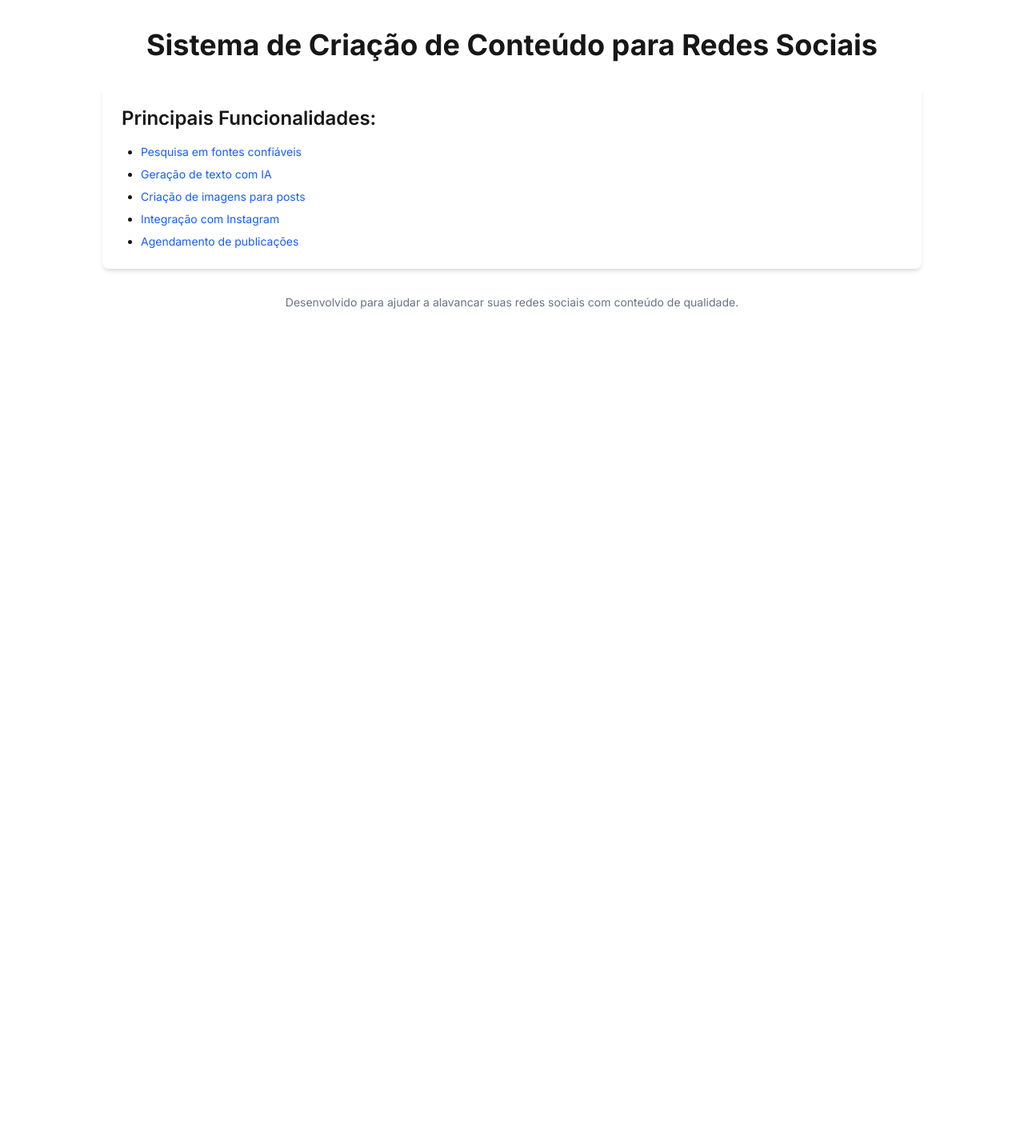
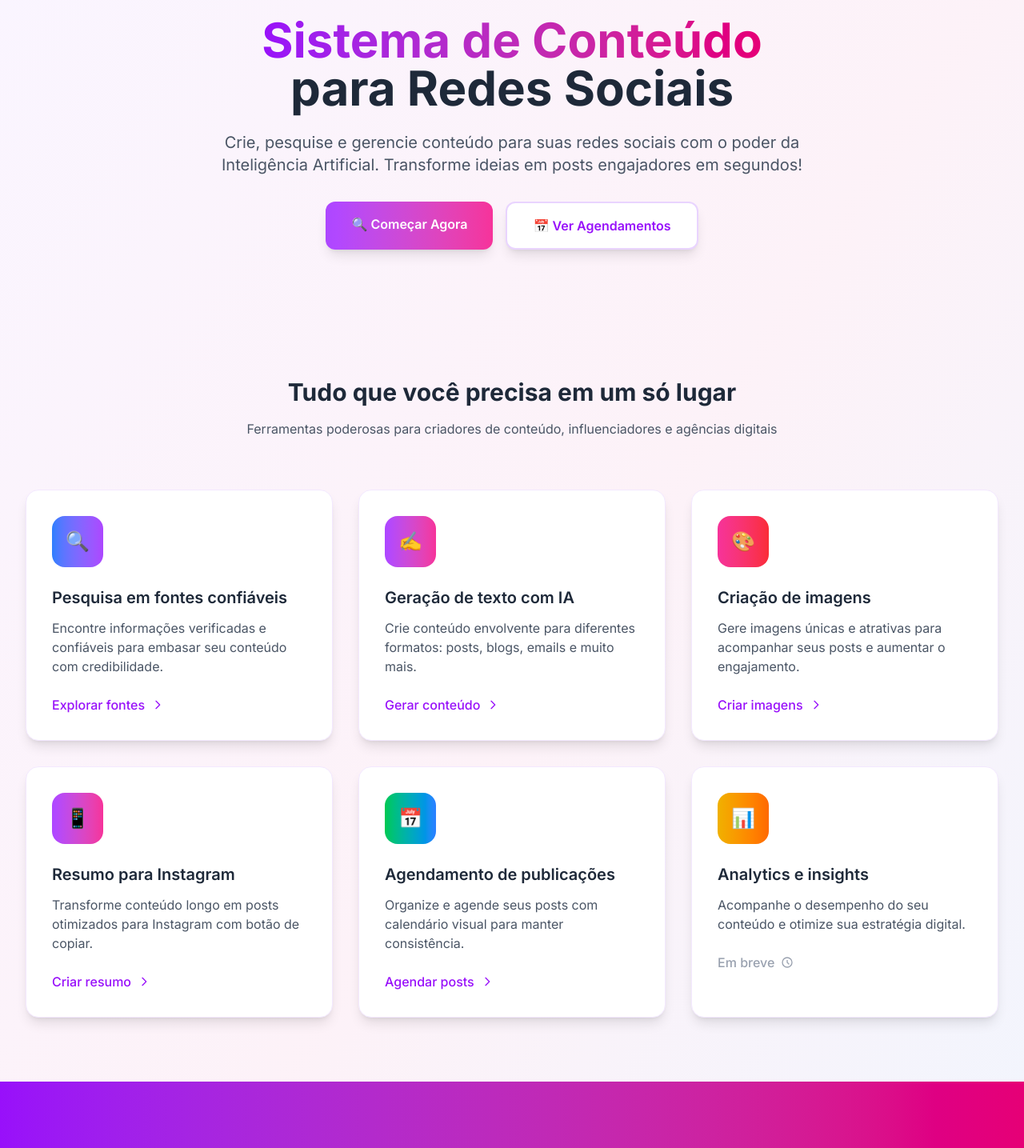
Before and after one commit to philipecristiano/sistema-conteudo-redes-ssociais, a Next.js app: page / in a window 1280 px wide. Shown: the part 60-1495 px from the top of the page at 80% size. Before the commit the page ends 800 px from the top, so only its background shows below. Built offline with nearby package versions, Linux system fonts and the light colour scheme.

Commit message:
Update page.tsx
v2

```diff
--- a/app/page.tsx
+++ b/app/page.tsx
@@ -1,48 +1,206 @@
-export default function Home() {
+export default function HomePage() {
   return (
-    <main className="flex min-h-screen flex-col items-center justify-between p-24">
-      <div className="z-10 max-w-5xl w-full items-center justify-between font-mono text-sm">
-        <h1 className="text-4xl font-bold text-center mb-8">
-          Sistema de Criação de Conteúdo para Redes Sociais
-        </h1>
+    <main className="min-h-screen bg-gradient-to-br from-purple-50 via-pink-50 to-blue-50">
+      {/* Hero Section */}
+      <div className="relative overflow-hidden">
+        <div className="max-w-7xl mx-auto px-4 sm:px-6 lg:px-8 py-20">
+          <div className="text-center">
+            <h1 className="text-5xl md:text-6xl font-bold mb-6">
+              <span className="bg-gradient-to-r from-purple-600 to-pink-600 bg-clip-text text-transparent">
+                Sistema de Conteúdo
+              </span>
+              <br />
+              <span className="text-gray-800">para Redes Sociais</span>
+            </h1>
+            <p className="text-xl text-gray-600 mb-8 max-w-3xl mx-auto">
+              Crie, pesquise e gerencie conteúdo para suas redes sociais com o poder da Inteligência Artificial.
+              Transforme ideias em posts engajadores em segundos!
+            </p>
+            <div className="flex flex-col sm:flex-row gap-4 justify-center">
+              <a
+                href="/pesquisa-fontes"
+                className="bg-gradient-to-r from-purple-500 to-pink-500 text-white px-8 py-4 rounded-xl font-semibold hover:from-purple-600 hover:to-pink-600 transition-all duration-200 transform hover:scale-105 shadow-lg"
+              >
+                🔍 Começar Agora
+              </a>
+              <a
+                href="/agendamento"
+                className="bg-white text-purple-600 px-8 py-4 rounded-xl font-semibold border-2 border-purple-200 hover:border-purple-400 transition-all duration-200 transform hover:scale-105 shadow-lg"
+              >
+                📅 Ver Agendamentos
+              </a>
+            </div>
+          </div>
+        </div>
+      </div>
 
-        <div className="bg-white p-6 rounded-lg shadow-md mb-6">
-          <h2 className="text-2xl font-semibold mb-4">Principais Funcionalidades:</h2>
-          <ul className="list-disc pl-6 space-y-2">
-            <li>
-              <a href="/pesquisa" className="text-blue-600 hover:underline">
-                Pesquisa em fontes confiáveis
-              </a>
-            </li>
-            <li>
-              <a href="/geracao-texto" className="text-blue-600 hover:underline">
-                Geração de texto com IA
-              </a>
-            </li>
-            <li>
-              <a href="/criacao-imagens" className="text-blue-600 hover:underline">
-                Criação de imagens para posts
-              </a>
-            </li>
-            <li>
-              <a href="/instagram" className="text-blue-600 hover:underline">
-                Integração com Instagram
-              </a>
-            </li>
-            <li>
-              <a href="/agendamento" className="text-blue-600 hover:underline">
-                Agendamento de publicações
-              </a>
-            </li>
-          </ul>
+      {/* Features Grid */}
+      <div className="max-w-7xl mx-auto px-4 sm:px-6 lg:px-8 py-20">
+        <div className="text-center mb-16">
+          <h2 className="text-3xl font-bold text-gray-800 mb-4">
+            Tudo que você precisa em um só lugar
+          </h2>
+          <p className="text-gray-600 max-w-2xl mx-auto">
+            Ferramentas poderosas para criadores de conteúdo, influenciadores e agências digitais
+          </p>
         </div>
 
-        <div className="text-center mt-8">
-          <p className="text-gray-500">
-            Desenvolvido para ajudar a alavancar suas redes sociais com conteúdo de qualidade.
-          </p>
+        <div className="grid md:grid-cols-2 lg:grid-cols-3 gap-8">
+          {/* Pesquisa de Fontes */}
+          <div className="bg-white rounded-2xl p-8 shadow-lg border border-purple-100 hover:shadow-xl transition-all duration-300 transform hover:-translate-y-2">
+            <div className="w-16 h-16 bg-gradient-to-r from-blue-500 to-purple-500 rounded-2xl flex items-center justify-center mb-6">
+              <span className="text-2xl">🔍</span>
+            </div>
+            <h3 className="text-xl font-semibold text-gray-800 mb-3">Pesquisa em fontes confiáveis</h3>
+            <p className="text-gray-600 mb-6">
+              Encontre informações verificadas e confiáveis para embasar seu conteúdo com credibilidade.
+            </p>
+            <a
+              href="/pesquisa-fontes"
+              className="inline-flex items-center text-purple-600 font-medium hover:text-purple-700 transition-colors"
+            >
+              Explorar fontes
+              <svg className="w-4 h-4 ml-2" fill="none" stroke="currentColor" viewBox="0 0 24 24">
+                <path strokeLinecap="round" strokeLinejoin="round" strokeWidth="2" d="M9 5l7 7-7 7"></path>
+              </svg>
+            </a>
+          </div>
+
+          {/* Geração de Texto */}
+          <div className="bg-white rounded-2xl p-8 shadow-lg border border-purple-100 hover:shadow-xl transition-all duration-300 transform hover:-translate-y-2">
+            <div className="w-16 h-16 bg-gradient-to-r from-purple-500 to-pink-500 rounded-2xl flex items-center justify-center mb-6">
+              <span className="text-2xl">✍️</span>
+            </div>
+            <h3 className="text-xl font-semibold text-gray-800 mb-3">Geração de texto com IA</h3>
+            <p className="text-gray-600 mb-6">
+              Crie conteúdo envolvente para diferentes formatos: posts, blogs, emails e muito mais.
+            </p>
+            <a
+              href="/geracao-texto"
+              className="inline-flex items-center text-purple-600 font-medium hover:text-purple-700 transition-colors"
+            >
+              Gerar conteúdo
+              <svg className="w-4 h-4 ml-2" fill="none" stroke="currentColor" viewBox="0 0 24 24">
+                <path strokeLinecap="round" strokeLinejoin="round" strokeWidth="2" d="M9 5l7 7-7 7"></path>
+              </svg>
+            </a>
+          </div>
+
+          {/* Criação de Imagens */}
+          <div className="bg-white rounded-2xl p-8 shadow-lg border border-purple-100 hover:shadow-xl transition-all duration-300 transform hover:-translate-y-2">
+            <div className="w-16 h-16 bg-gradient-to-r from-pink-500 to-red-500 rounded-2xl flex items-center justify-center mb-6">
+              <span className="text-2xl">🎨</span>
+            </div>
+            <h3 className="text-xl font-semibold text-gray-800 mb-3">Criação de imagens</h3>
+            <p className="text-gray-600 mb-6">
+              Gere imagens únicas e atrativas para acompanhar seus posts e aumentar o engajamento.
+            </p>
+            <a
+              href="/criacao-imagens"
+              className="inline-flex items-center text-purple-600 font-medium hover:text-purple-700 transition-colors"
+            >
+              Criar imagens
+              <svg className="w-4 h-4 ml-2" fill="none" stroke="currentColor" viewBox="0 0 24 24">
+                <path strokeLinecap="round" strokeLinejoin="round" strokeWidth="2" d="M9 5l7 7-7 7"></path>
+              </svg>
+            </a>
+          </div>
+
+          {/* Resumo Instagram */}
+          <div className="bg-white rounded-2xl p-8 shadow-lg border border-purple-100 hover:shadow-xl transition-all duration-300 transform hover:-translate-y-2">
+            <div className="w-16 h-16 bg-gradient-to-r from-purple-500 to-pink-500 rounded-2xl flex items-center justify-center mb-6">
+              <span className="text-2xl">📱</span>
+            </div>
+            <h3 className="text-xl font-semibold text-gray-800 mb-3">Resumo para Instagram</h3>
+            <p className="text-gray-600 mb-6">
+              Transforme conteúdo longo em posts otimizados para Instagram com botão de copiar.
+            </p>
+            <a
+              href="/instagram"
+              className="inline-flex items-center text-purple-600 font-medium hover:text-purple-700 transition-colors"
+            >
+              Criar resumo
+              <svg className="w-4 h-4 ml-2" fill="none" stroke="currentColor" viewBox="0 0 24 24">
+                <path strokeLinecap="round" strokeLinejoin="round" strokeWidth="2" d="M9 5l7 7-7 7"></path>
+              </svg>
+            </a>
+          </div>
+
+          {/* Agendamento */}
+          <div className="bg-white rounded-2xl p-8 shadow-lg border border-purple-100 hover:shadow-xl transition-all duration-300 transform hover:-translate-y-2">
+            <div className="w-16 h-16 bg-gradient-to-r from-green-500 to-blue-500 rounded-2xl flex items-center justify-center mb-6">
+              <span className="text-2xl">📅</span>
+            </div>
+            <h3 className="text-xl font-semibold text-gray-800 mb-3">Agendamento de publicações</h3>
+            <p className="text-gray-600 mb-6">
+              Organize e agende seus posts com calendário visual para manter consistência.
+            </p>
+            <a
+              href="/agendamento"
+              className="inline-flex items-center text-purple-600 font-medium hover:text-purple-700 transition-colors"
+            >
+              Agendar posts
+              <svg className="w-4 h-4 ml-2" fill="none" stroke="currentColor" viewBox="0 0 24 24">
+                <path strokeLinecap="round" strokeLinejoin="round" strokeWidth="2" d="M9 5l7 7-7 7"></path>
+              </svg>
+            </a>
+          </div>
+
+          {/* Analytics */}
+          <div className="bg-white rounded-2xl p-8 shadow-lg border border-purple-100 hover:shadow-xl transition-all duration-300 transform hover:-translate-y-2">
+            <div className="w-16 h-16 bg-gradient-to-r from-yellow-500 to-orange-500 rounded-2xl flex items-center justify-center mb-6">
+              <span className="text-2xl">📊</span>
+            </div>
+            <h3 className="text-xl font-semibold text-gray-800 mb-3">Analytics e insights</h3>
+            <p className="text-gray-600 mb-6">
+              Acompanhe o desempenho do seu conteúdo e otimize sua estratégia digital.
+            </p>
+            <span className="inline-flex items-center text-gray-400 font-medium">
+              Em breve
+              <svg className="w-4 h-4 ml-2" fill="none" stroke="currentColor" viewBox="0 0 24 24">
+                <path strokeLinecap="round" strokeLinejoin="round" strokeWidth="2" d="M12 8v4l3 3m6-3a9 9 0 11-18 0 9 9 0 0118 0z"></path>
+              </svg>
+            </span>
+          </div>
         </div>
       </div>
+
+      {/* CTA Section */}
+      <div className="bg-gradient-to-r from-purple-600 to-pink-600 py-20">
+        <div className="max-w-4xl mx-auto text-center px-4 sm:px-6 lg:px-8">
+          <h2 className="text-3xl md:text-4xl font-bold text-white mb-6">
+            Pronto para revolucionar seu conteúdo?
+          </h2>
+          <p className="text-xl text-purple-100 mb-8">
+            Junte-se a milhares de criadores que já transformaram sua presença digital
+          </p>
+          <a
+            href="/pesquisa-fontes"
+            className="bg-white text-purple-600 px-8 py-4 rounded-xl font-semibold hover:bg-gray-50 transition-all duration-200 transform hover:scale-105 shadow-lg inline-block"
+          >
+            🚀 Começar Gratuitamente
+          </a>
+        </div>
+      </div>
+
+      {/* Footer */}
+      <footer className="bg-white border-t border-purple-100 py-12">
+        <div className="max-w-7xl mx-auto px-4 sm:px-6 lg:px-8">
+          <div className="text-center">
+            <h3 className="text-2xl font-bold bg-gradient-to-r from-purple-600 to-pink-600 bg-clip-text text-transparent mb-4">
+              Sistema de Conteúdo
+            </h3>
+            <p className="text-gray-600 mb-6">
+              Criando o futuro do marketing de conteúdo com Inteligência Artificial
+            </p>
+            <div className="flex justify-center space-x-6 text-sm text-gray-500">
+              <span>© 2025 Sistema de Conteúdo</span>
+              <span>•</span>
+              <span>Feito com ❤️ e IA</span>
+            </div>
+          </div>
+        </div>
+      </footer>
     </main>
   );
 }
```
